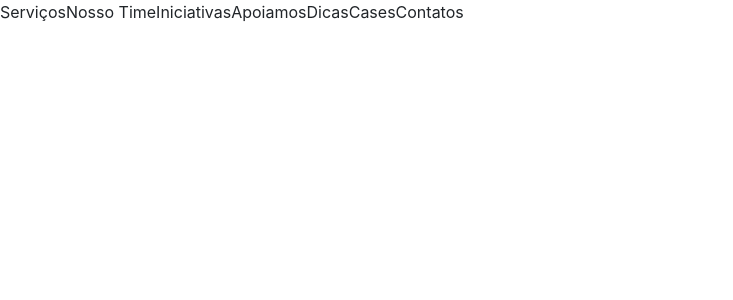
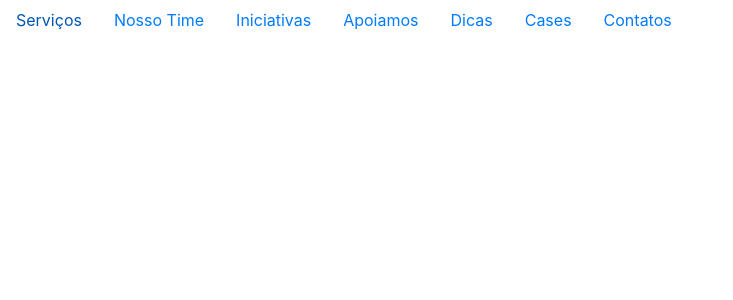
Before and after one commit to PedroKJunior/website-Octio, an Angular app: page / in a window 1280 px wide. Shown: the top 300 px of the page, without its empty margins (0-733 px from the left). Built offline with nearby package versions, Linux system fonts and the light colour scheme.

Commit message:
Adicionar tag a e sua respectiva classe

```diff
--- a/src/app/menu/menu.component.html
+++ b/src/app/menu/menu.component.html
@@ -1,9 +1,23 @@
 <ul class="nav">
-  <li class="nav-item">Serviços</li>
-  <li class="nav-item">Nosso Time</li>
-  <li class="nav-item">Iniciativas</li>
-  <li class="nav-item">Apoiamos</li>
-  <li class="nav-item">Dicas</li>
-  <li class="nav-item">Cases</li>
-  <li class="nav-item">Contatos</li>
+  <li class="nav-item">
+    <a href="#" class="nav-link">Serviços</a>
+  </li>
+  <li class="nav-item">
+    <a href="#" class="nav-link">Nosso Time</a>
+  </li>
+  <li class="nav-item">
+    <a href="#" class="nav-link">Iniciativas</a>
+  </li>
+  <li class="nav-item">
+    <a href="#" class="nav-link">Apoiamos</a>
+  </li>
+  <li class="nav-item">
+    <a href="#" class="nav-link">Dicas</a>
+  </li>
+  <li class="nav-item">
+    <a href="#" class="nav-link">Cases</a>
+  </li>
+  <li class="nav-item">
+    <a href="#" class="nav-link">Contatos</a>
+  </li>
 </ul>
```
